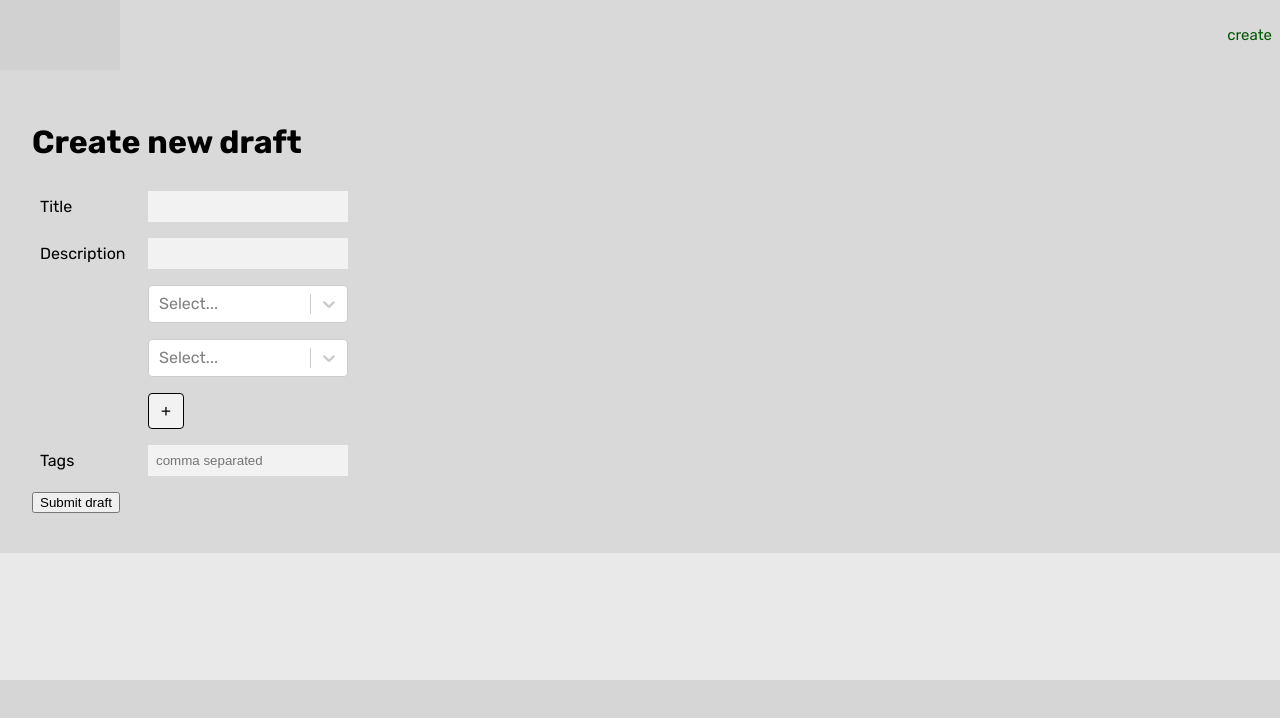
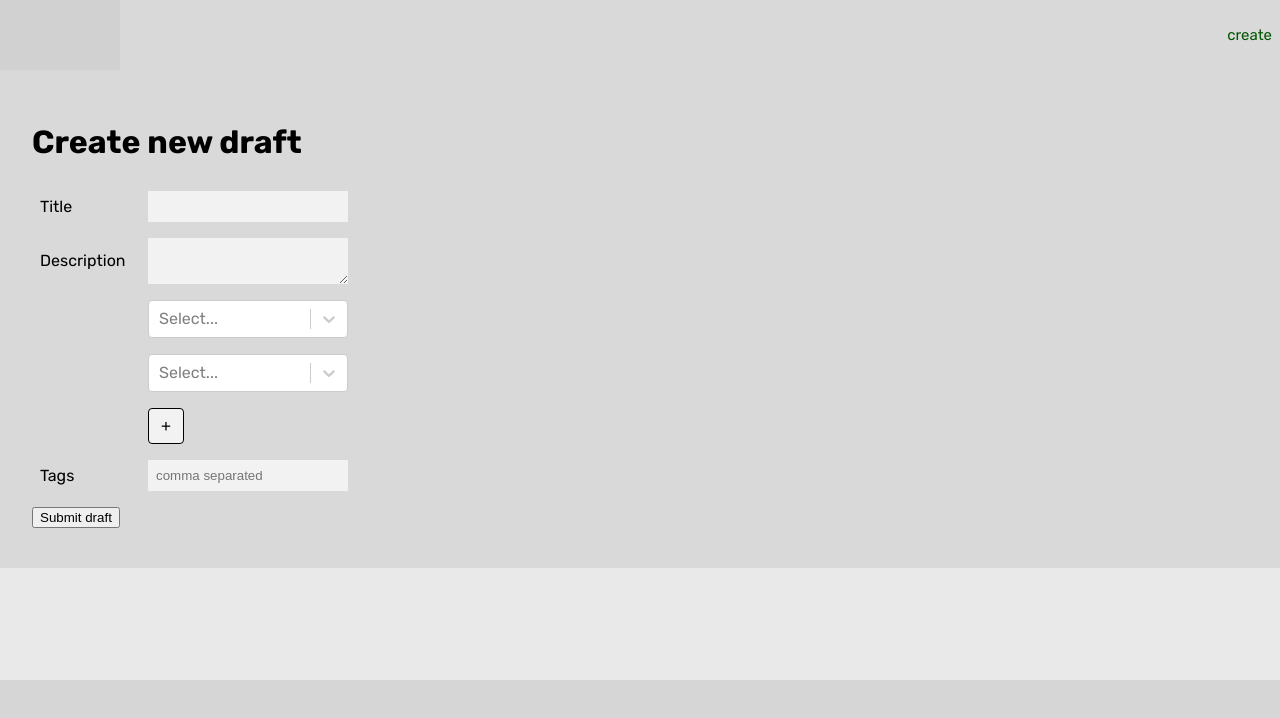
Before and after one commit to maakep/dota-drafts, a React app: page /new/combo in a window 1280 px wide. Shown: the top 718 px of the page. Built offline with nearby package versions, Linux system fonts and the light colour scheme.

Commit message:
textarea description

```diff
--- a/frontend/src/components/draft-form.jsx
+++ b/frontend/src/components/draft-form.jsx
@@ -61,14 +61,21 @@ export function DraftForm({ isCombo }) {
     );
   }
 
-  function NormalInput({ label }) {
+  function NormalInput({ label, textarea }) {
     return (
       <FieldRow>
         <Label>{label}</Label>
-        <HeaderInput
-          {...formMethods.register(label.toLowerCase())}
-          autoComplete='off'
-        />
+        {textarea ? (
+          <Textarea
+            {...formMethods.register(label.toLowerCase())}
+            autoComplete='off'
+          />
+        ) : (
+          <HeaderInput
+            {...formMethods.register(label.toLowerCase())}
+            autoComplete='off'
+          />
+        )}
       </FieldRow>
     );
   }
@@ -79,7 +86,7 @@ export function DraftForm({ isCombo }) {
       <FormProvider {...formMethods}>
         <form onSubmit={formMethods.handleSubmit(onSubmit)}>
           <NormalInput label={'Title'} />
-          <NormalInput label={'Description'} />
+          <NormalInput label={'Description'} textarea />
           {isCombo ? (
             <>
               {new Array(comboNum).fill(undefined).map((_, i) => (
@@ -144,6 +151,18 @@ export const HeaderInput = styled.input`
   }
 `;
 
+const Textarea = styled.textarea`
+  background: #f2f2f2;
+  border: none;
+  padding: 8px;
+  width: 184px;
+
+  &:focus {
+    outline: none;
+    box-shadow: black -1px 1px 3px;
+  }
+`;
+
 const MoreHeroes = styled.div`
   height: 34px;
   width: 34px;
```
